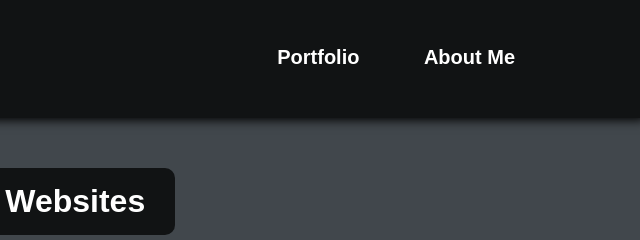
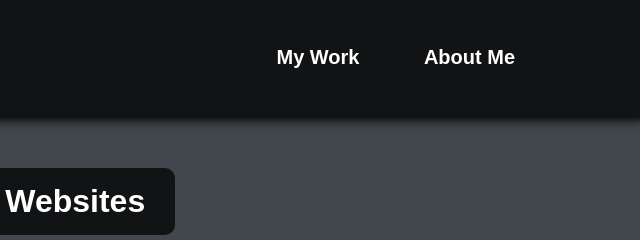
Before and after one commit to MrGraphicsGeek/Portfolio-Website, a plain HTML site: page mywork.html in a window 1280 px wide. Shown: the top 240 px of the page, 635-1275 px from the left. Drawn offline with Linux system fonts and the light colour scheme.

Commit message:
Update mywork.html

```diff
--- a/mywork.html
+++ b/mywork.html
@@ -19,7 +19,7 @@
             <img src="images/nav bars.svg">
           </label>
           <ul>
-            <a href="mywork.html"><b>Portfolio</b></a>
+            <a href="mywork.html"><b>My Work</b></a>
             <a href="aboutme.html"><b>About Me</b></a>
           </ul>
         </nav>
```
